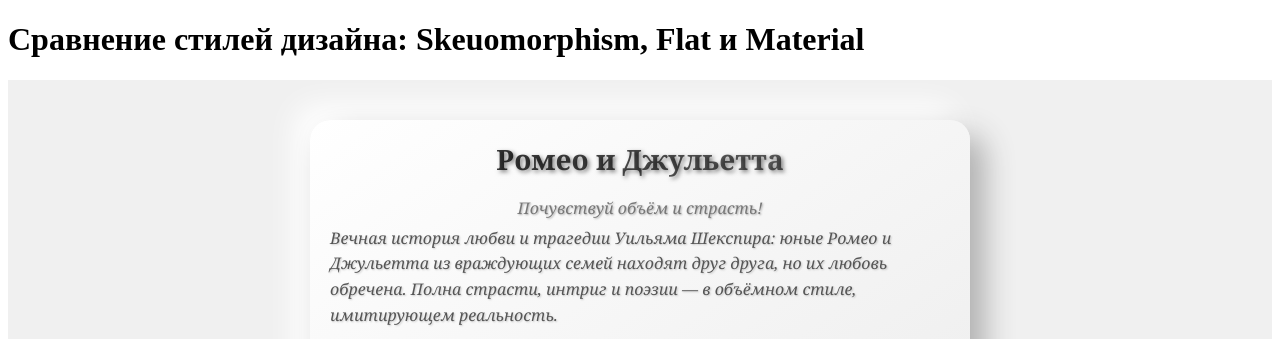
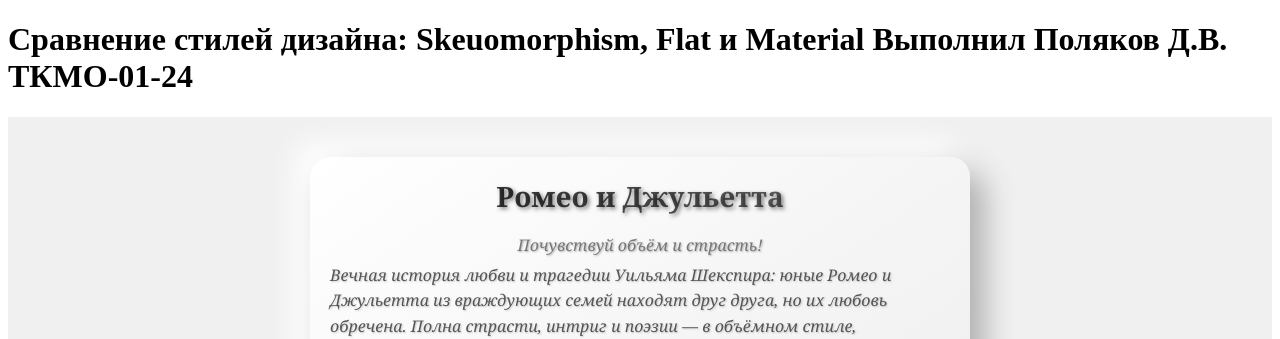
Before and after one commit to DramaticB/web-verstka-zadanie-2, a plain HTML site: page index.html in a window 1280 px wide. Shown: the top 339 px of the page. Drawn offline with Linux system fonts and the light colour scheme.

Commit message:
Update index.html

```diff
--- a/index.html
+++ b/index.html
@@ -11,7 +11,7 @@
     <link rel="stylesheet" href="material.css">
 </head>
 <body>
-    <h1>Сравнение стилей дизайна: Skeuomorphism, Flat и Material</h1>
+    <h1>Сравнение стилей дизайна: Skeuomorphism, Flat и Material Выполнил Поляков Д.В. ТКМО-01-24 </h1>
 
     <!-- Карточка для Skeuomorphism -->
     <div class="skeuo">
```
